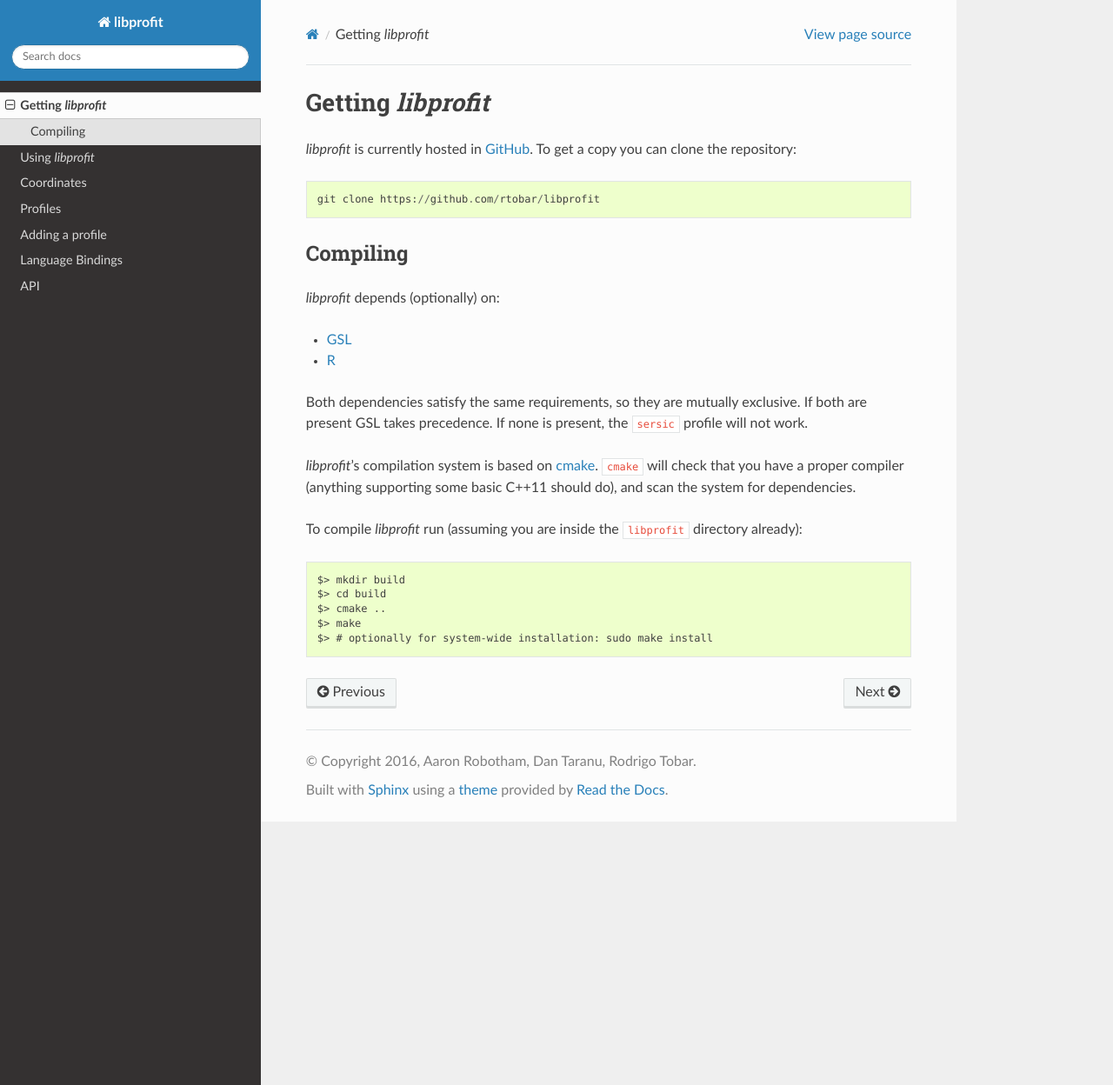
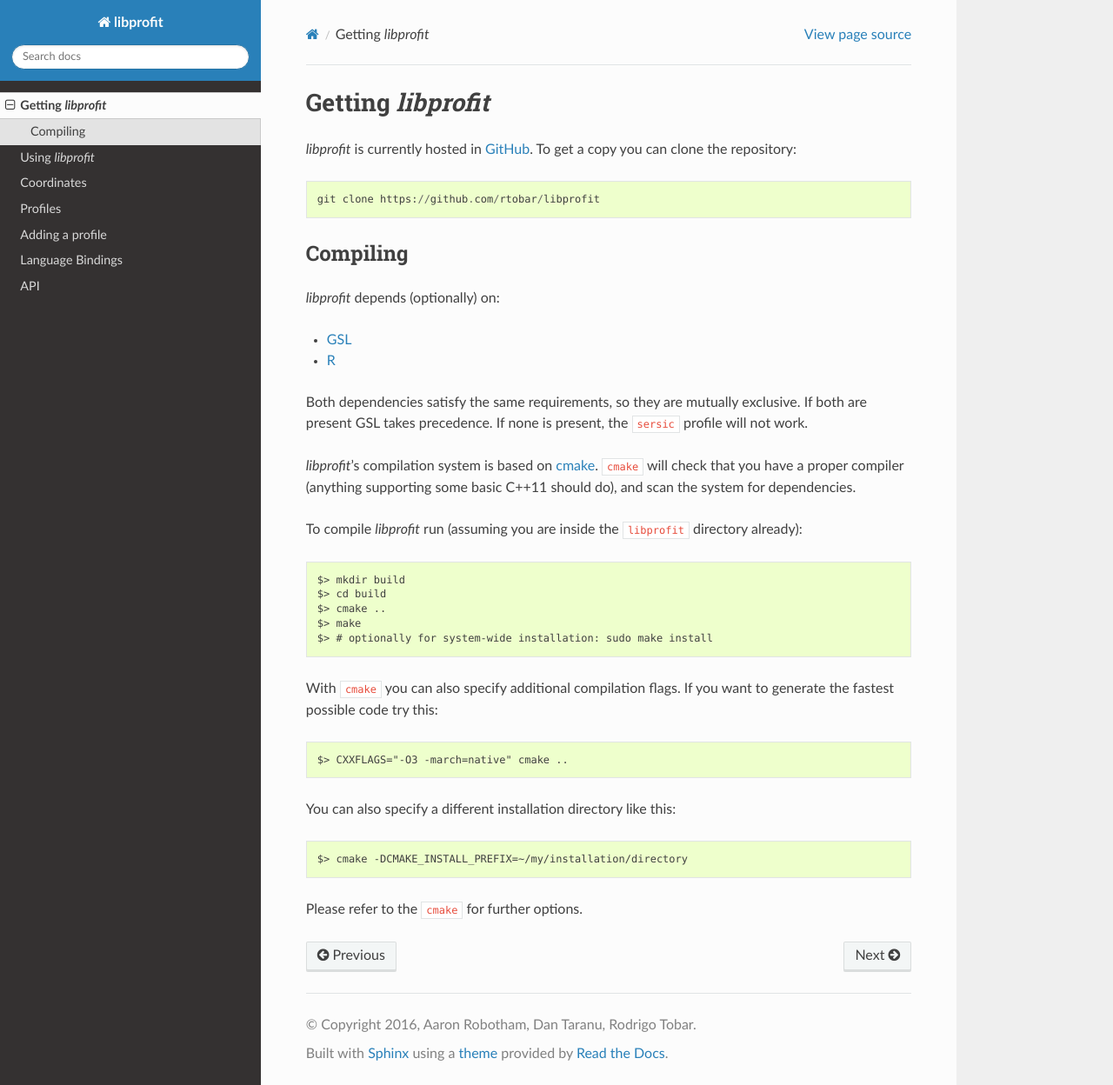
Before and after one commit to ICRAR/libprofit, a Sphinx documentation site: the page built from docs/getting.rst, in a window 1280 px wide and 1248 px high. Shown: the whole window at 87% size. Built offline with Sphinx 7.4.7 and the Read the Docs theme 2.0.0, drawn with Linux system fonts in a browser that asks for light colours.

Commit message:
docs: quick hints for using cmake
Signed-off-by: Rodrigo Tobar <rtobar@icrar.org>

```diff
--- a/docs/getting.rst
+++ b/docs/getting.rst
@@ -35,3 +35,14 @@ To compile *libprofit* run
  $> cmake ..
  $> make
  $> # optionally for system-wide installation: sudo make install
+
+With ``cmake`` you can also specify additional compilation flags.
+If you want to generate the fastest possible code try this::
+
+ $> CXXFLAGS="-O3 -march=native" cmake ..
+
+You can also specify a different installation directory like this::
+
+ $> cmake -DCMAKE_INSTALL_PREFIX=~/my/installation/directory
+
+Please refer to the ``cmake`` for further options.
```
